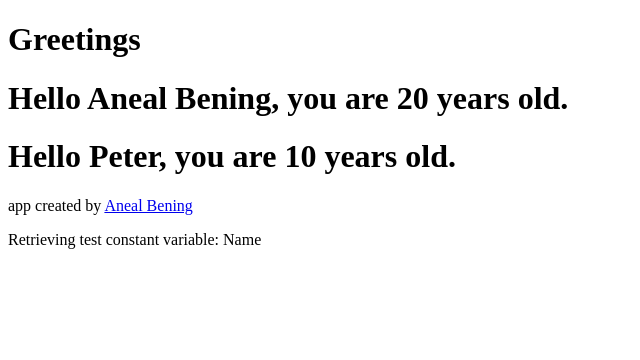
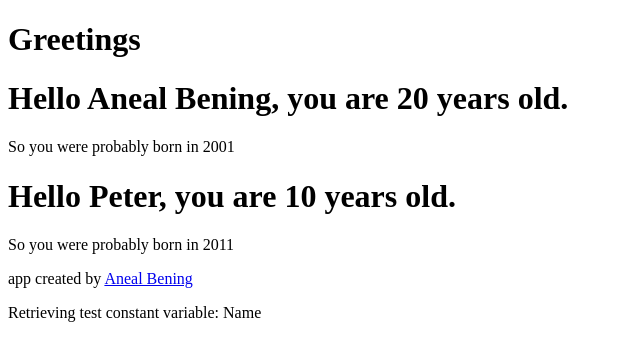
Before and after one commit to anealbening/applicationdemo, a React (Create React App) app: page / in a window 1280 px wide. Shown: the top 360 px of the page, without its empty margins (0-640 px from the left). Built offline with nearby package versions, Linux system fonts and the light colour scheme.

Commit message:
Implemented an age guessing function into code.

```diff
--- a/src/App.js
+++ b/src/App.js
@@ -1,9 +1,14 @@
 import React from 'react'
 /* Code written by Aneal Bening. June 2021. Followed tutorial on fullstackopen.com (2021 tutorial).*/
 const Hello = (props) => {
+  const bornYear =() => {
+    const yearNow = new Date().getFullYear()
+    return yearNow - props.age
+  }
   return (
     <div>
       <h1>Hello {props.name}, you are {props.age} years old.</h1>
+      <p>So you were probably born in {bornYear()}</p>
     </div> /* Implemented props into code. */
   )
 }
```
